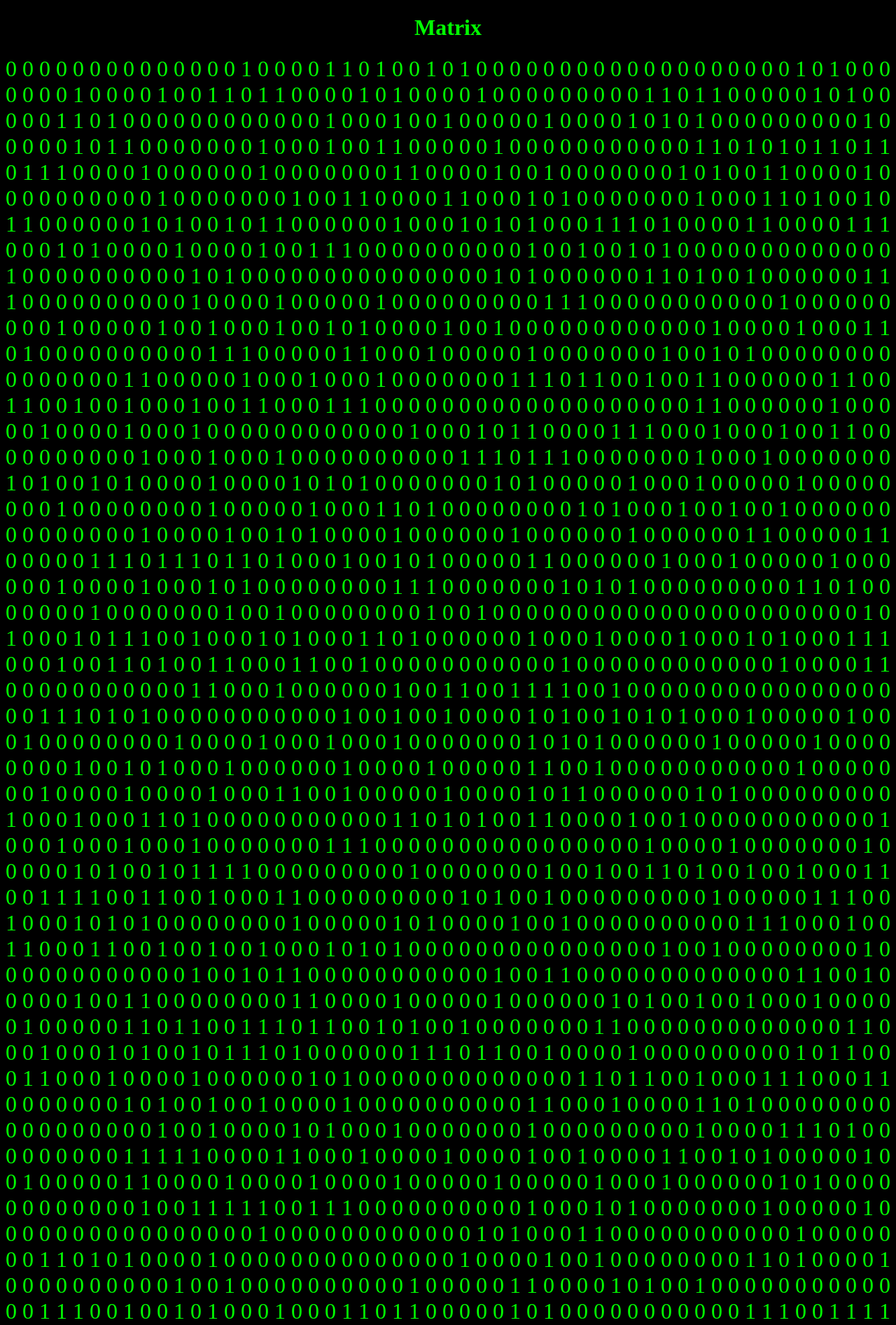
After one commit to OmarsaurioJordan/PracticasWeb, a PHP site: page /matrix.php in a window 1280 px wide. The commit adds this page. Shown: the top 1894 px of the page at 70% size. Run offline with PHP 8.4, Linux system fonts and the light colour scheme.

Commit message:
mejorados scripts JS, agregado ensayo matrix

```diff
--- /dev/null
+++ b/scripts_js/matrix.php
@@ -0,0 +1,56 @@
+<!doctype html>
+<html lang="es">
+<head>
+    <meta charset="utf-8">
+    <meta name="viewport" content="width=device-width, initial-scale=1">
+    <title>Matrix</title>
+    <style>
+        body {
+            background-color: black;
+            color: lime;
+            text-align: center;
+            display:flex;
+            flex-direction: column;
+            margin: 0;
+        }
+        main {
+            flex: 1;
+            font-size: 32px;
+        }
+    </style>
+</head>
+<body>
+    <header>
+        <h1>Matrix</h1>
+    </header>
+    <main>
+        <div id="matrix"></div>
+    </main>
+    <footer>
+        <p>Omwekiatl - SENA - 2025</p>
+    </footer>
+    <script>
+        let width = 200;
+        let height = 20;
+        let matrix = document.getElementById("matrix");
+        let labels = []
+        for (let x = 0; x < width; x++) {
+            let label = document.createElement('label');
+            for (let y = 0; y < height; y++) {
+                label.innerHTML += "0\n";
+            }
+            labels.push(label);
+            matrix.appendChild(label);
+        }
+        setInterval(() => {
+            labels.forEach(label => {
+                if (Math.random() < 0.5) {
+                    let bit = Math.random() < 0.25 ? "1\n" : "0\n";
+                    let bits = bit + label.innerHTML;
+                    label.innerHTML = bits.substring(0, height * 2);
+                }
+            });
+        }, 150);
+    </script>
+</body>
+</html>
```
Also changed, not shown: scripts_js/intro_js_html.php (+53 -13 lines).
